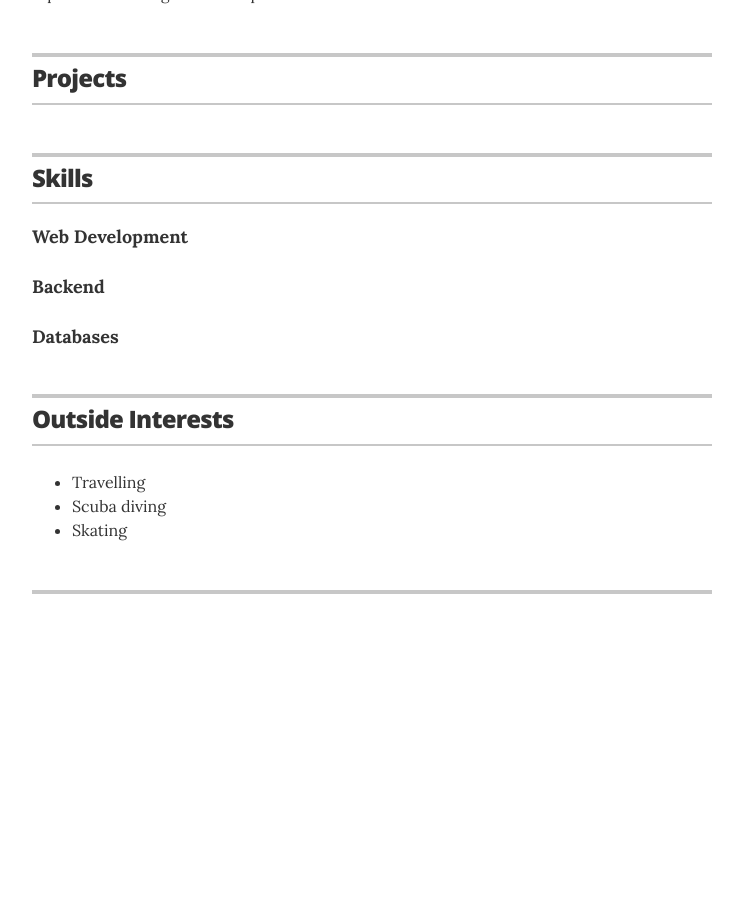
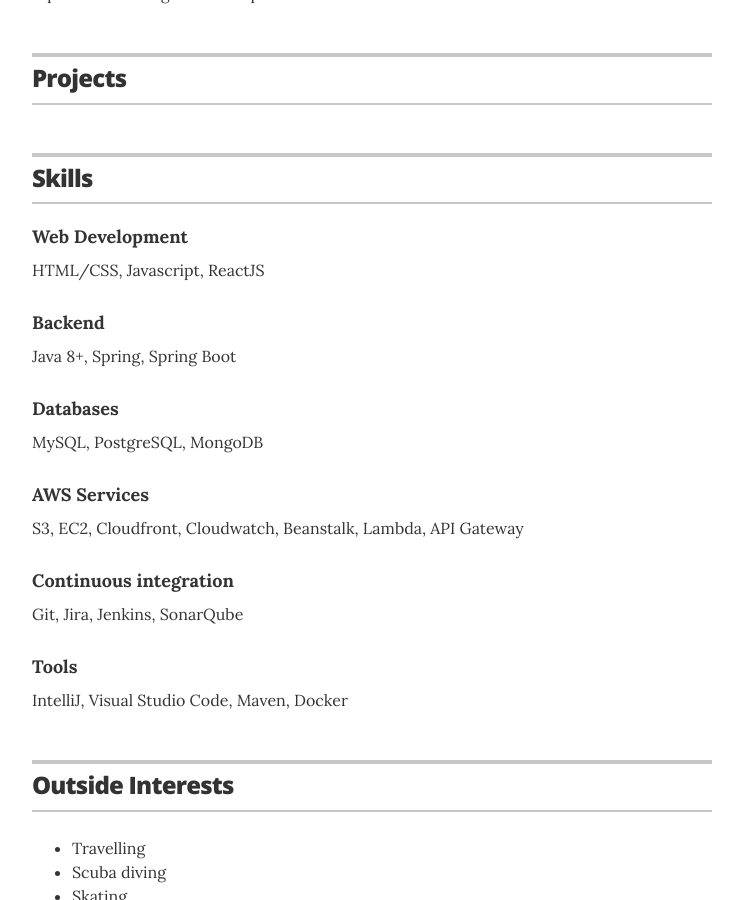
Before and after one commit to nogueivi/nogueivi.github.io, a Jekyll site: the page built from index.html, in a window 1280 px wide and 900 px high, scrolled down 1345 px. Shown: the whole window, without its empty margins (268-1011 px from the left). Built offline with Jekyll 4.4.1, drawn with Linux system fonts in a browser that asks for light colours; before the commit the page ends 2011 px from its top, so only the background shows below that.

Commit message:
Updated skills

```diff
--- a/_data/skills.yml
+++ b/_data/skills.yml
@@ -1,8 +1,17 @@
 - skill: Web Development
-  # description:
+  description: HTML/CSS, Javascript, ReactJS
 
 - skill: Backend
-  # description:
+  description: Java 8+, Spring, Spring Boot
 
 - skill: Databases
-  # description:
+  description: MySQL, PostgreSQL, MongoDB
+
+- skill: AWS Services
+  description: S3, EC2, Cloudfront, Cloudwatch, Beanstalk, Lambda, API Gateway
+
+- skill: Continuous integration
+  description: Git, Jira, Jenkins, SonarQube
+
+- skill: Tools
+  description: IntelliJ, Visual Studio Code, Maven, Docker
```
